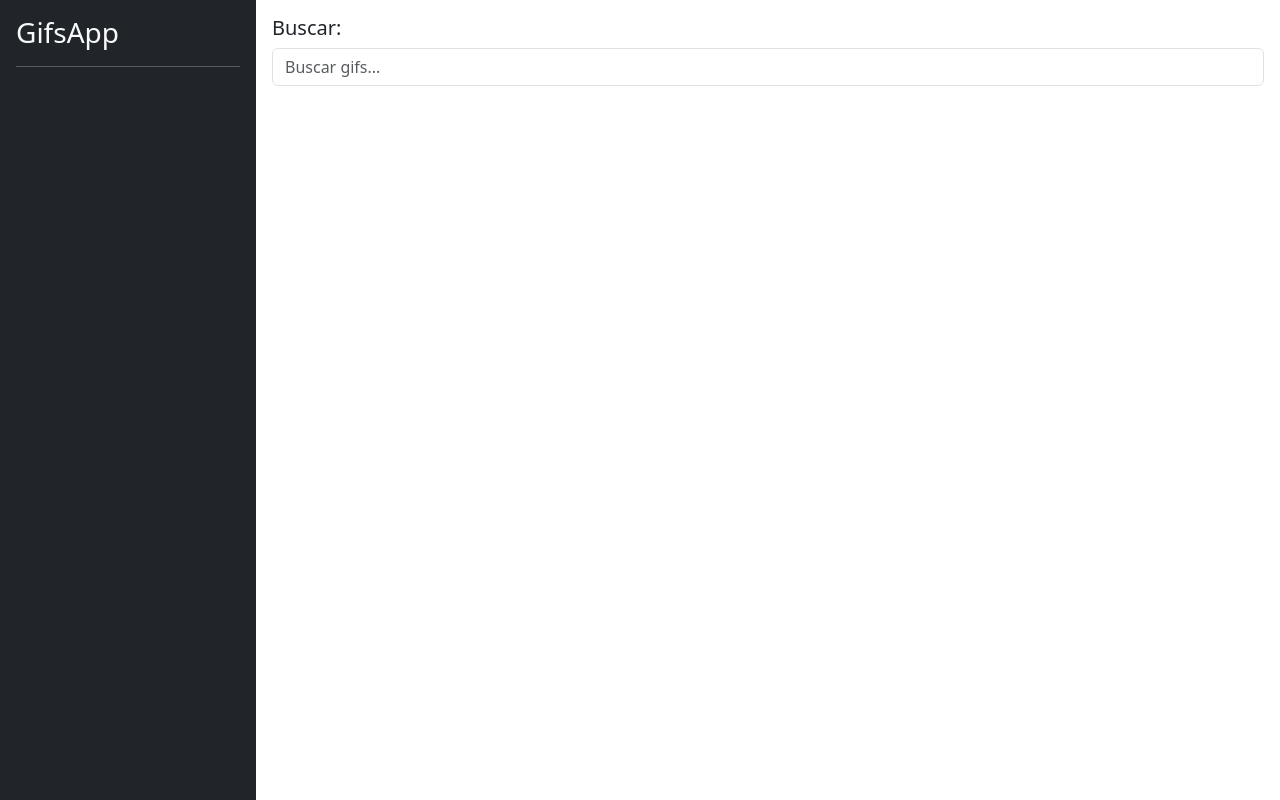
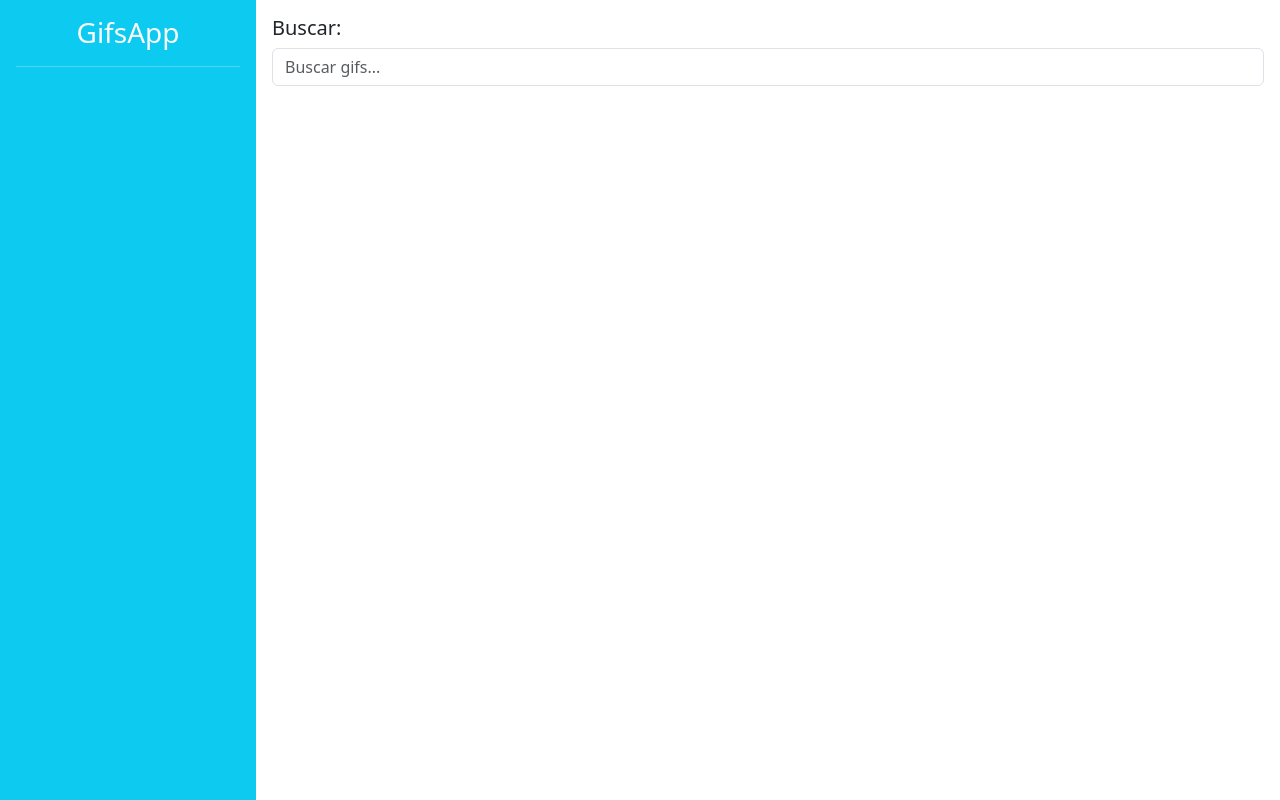
Before and after one commit to javc16/03-gifs-app, an Angular app: page / in a window 1280 px wide. Built offline with nearby package versions, Linux system fonts and the light colour scheme.

Commit message:
modifying sidebar style

```diff
--- a/src/app/shared/components/sidebar/sidebar.component.html
+++ b/src/app/shared/components/sidebar/sidebar.component.html
@@ -1,5 +1,5 @@
-<div class="bg-dark border-right p-3" id="sidebar">
-  <h3 class="text-light">GifsApp</h3>
+<div class="bg-info border-right p-3" id="sidebar">
+  <h3 class="text-light text-center">GifsApp</h3>
   <hr class="text-white">
 
   <div class="list-group list-reset">
```
